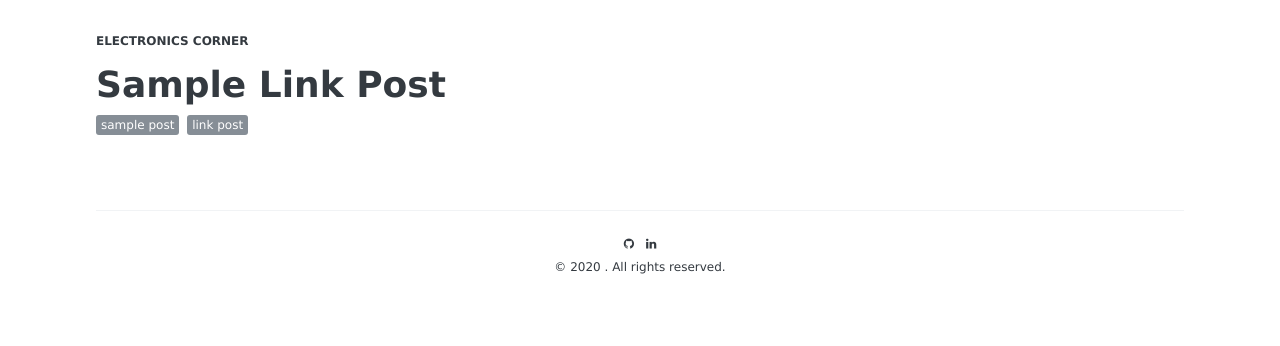
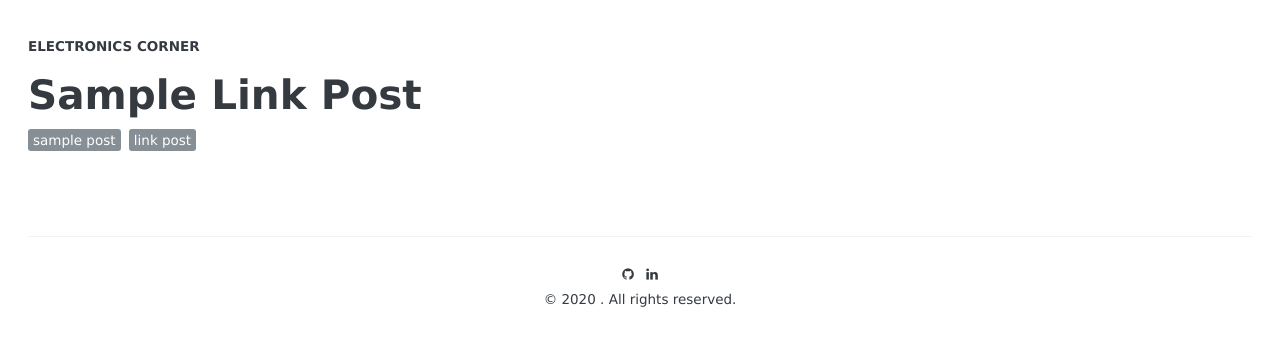
Before and after one commit to hshah89/hshah89.github.io, a Jekyll site: the page built from ref/2013-08-12-sample-link-post.md, in a window 1280 px wide. Shown: the top 346 px of the page. Built offline with Jekyll 4.4.1, drawn with Linux system fonts in a browser that asks for light colours; some web fonts are replaced; Markdown is read by kramdown in place of the engine named in the settings; comment, search, counter and statistics services are not loaded.

Commit message:
update to theme

```diff
--- a/_sass/_site.scss
+++ b/_sass/_site.scss
@@ -126,7 +126,7 @@ body {
   }
 
    &-tag {
-    margin-bottom: 1.5rem;
+    margin-bottom: .5rem;
 
     ul {
       li:before {
--- a/_sass/_variables.scss
+++ b/_sass/_variables.scss
@@ -7,7 +7,7 @@ $base-font: 'Spoqa Han Sans', 'Source Sans Pro', Apple SD Gothic Neo, Nanum Baru
 $code-font: Menlo, 'Ubuntu Mono', Monaco, 'Spoqa Han Sans', monospace;
 $code-gist-font: Menlo, 'Ubuntu Mono', Monaco, 'Spoqa Han Sans', monospace;
 
-$base-font-size: 16px;
+$base-font-size: 18px;
 $base-font-size-sm: 14px;
 
 $mobile-font-size: 16px;
```
